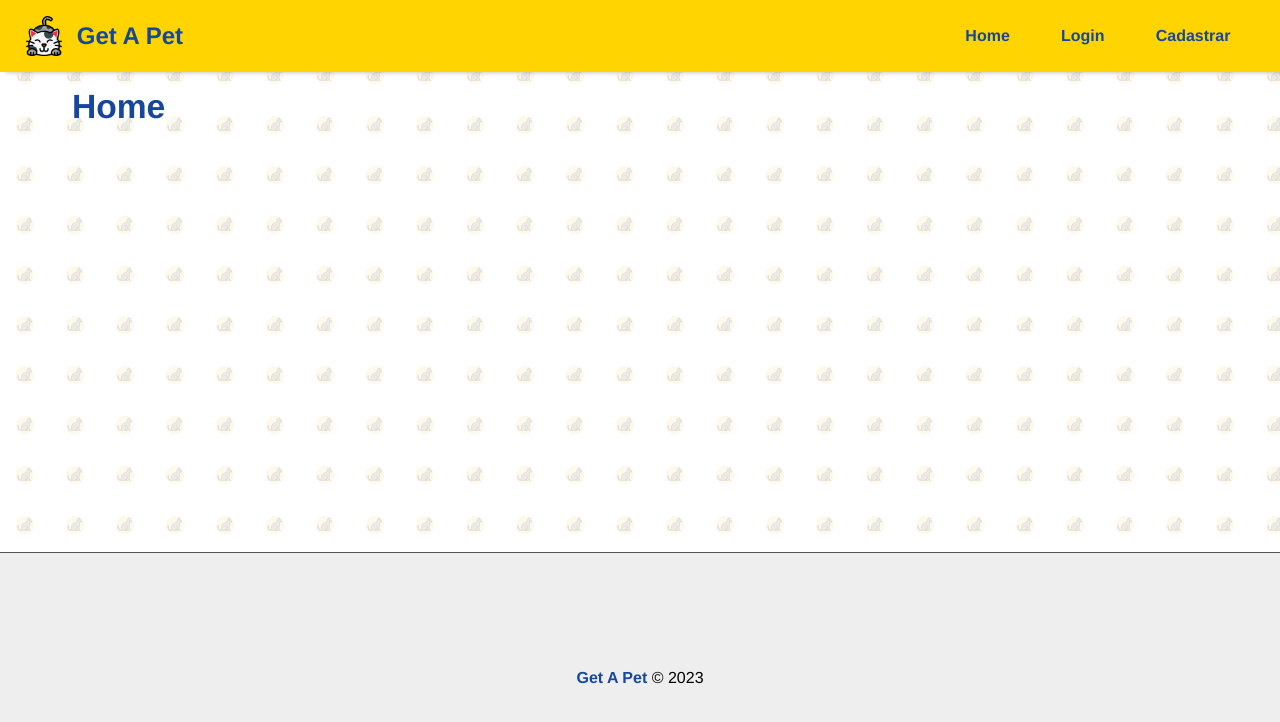
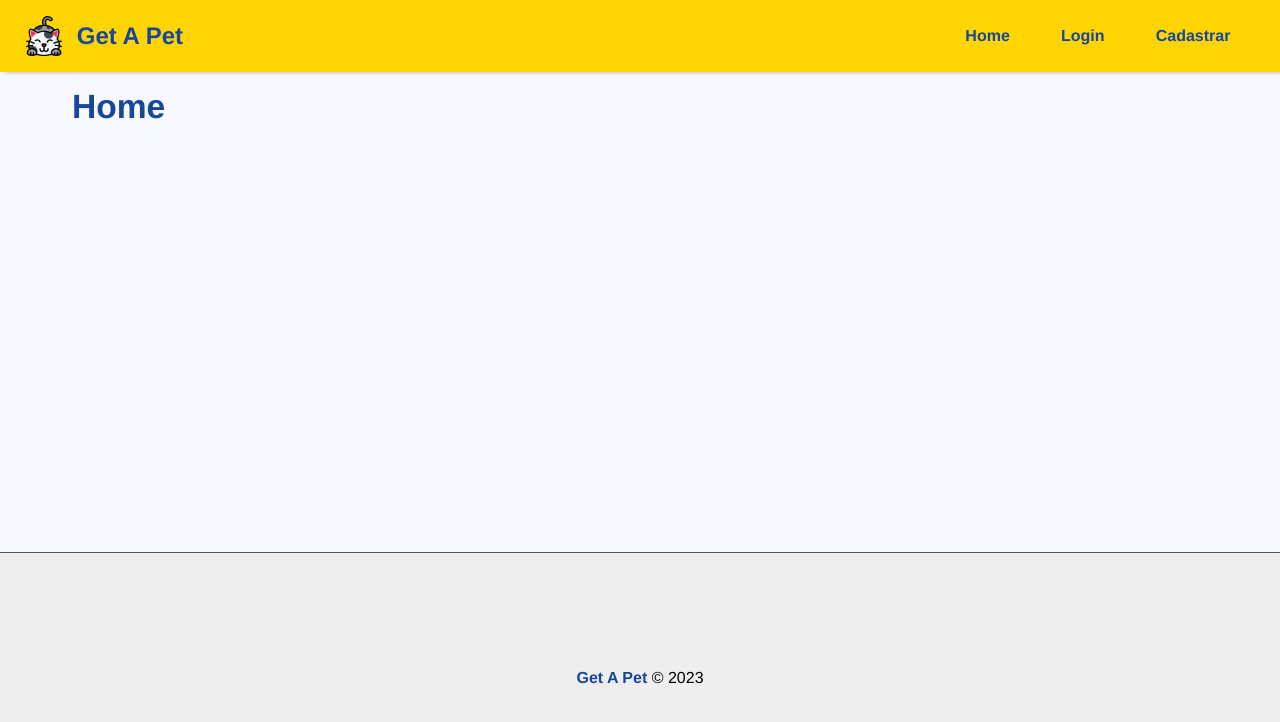
Before and after one commit to MaraisaFerreira/get_a_pet_MERN, a React (Vite) app in the folder frontend/: page / in a window 1280 px wide. Shown: the top 722 px of the page. Built offline with nearby package versions, Linux system fonts and the light colour scheme.

Commit message:
alter bg

```diff
--- a/frontend/src/index.css
+++ b/frontend/src/index.css
@@ -17,8 +17,7 @@
 }
 
 body {
-	background-image: url('assets/img/bg-cat.png');
-	background-repeat: repeat;
+	background-color: #f8f8ff;
 }
 
 h1 {
```
Also changed, not shown: frontend/src/assets/img/bg-cat.png (deleted).
